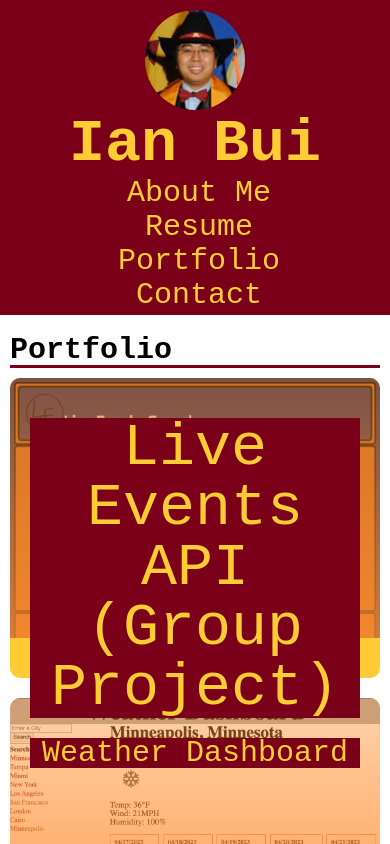
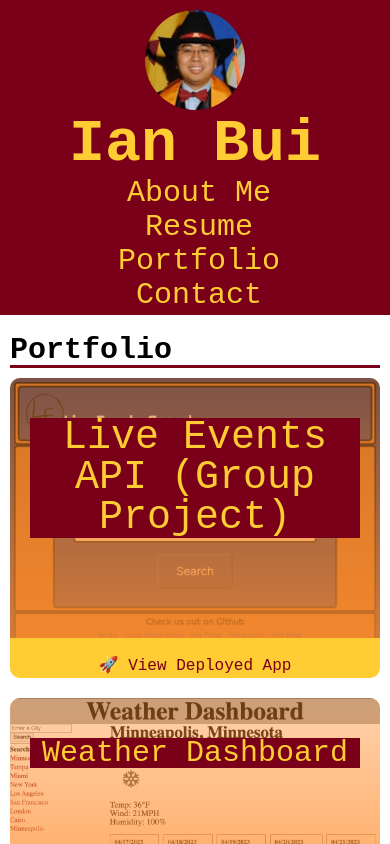
Before and after one commit to thinkbui/umn-edx-react-portfolio, a React (Create React App) app: page / in a window 390 px wide. Both pictures are taken after a click on the link "Portfolio". Shown: the top 844 px of the page. Built offline with nearby package versions, Linux system fonts and the light colour scheme.

Commit message:
Updated main portfolio card header size for mobile

```diff
--- a/src/App.css
+++ b/src/App.css
@@ -268,6 +268,10 @@ footer {
     text-align: center;
   }
 
+  #portfolio .content .card:first-child .example_main_link h3 {
+    font-size: 40px;
+  }
+
   .contact_form_input_text {
     width: 100%;
   }
```
